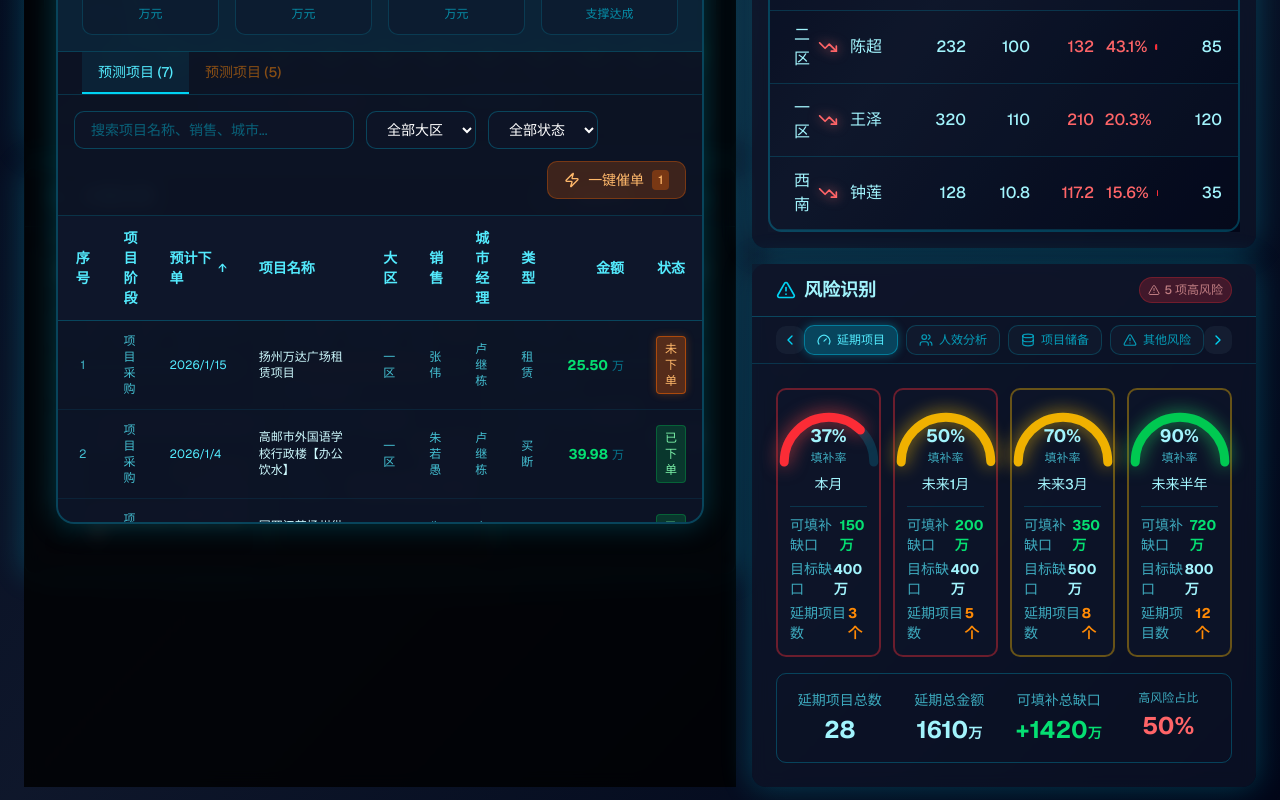
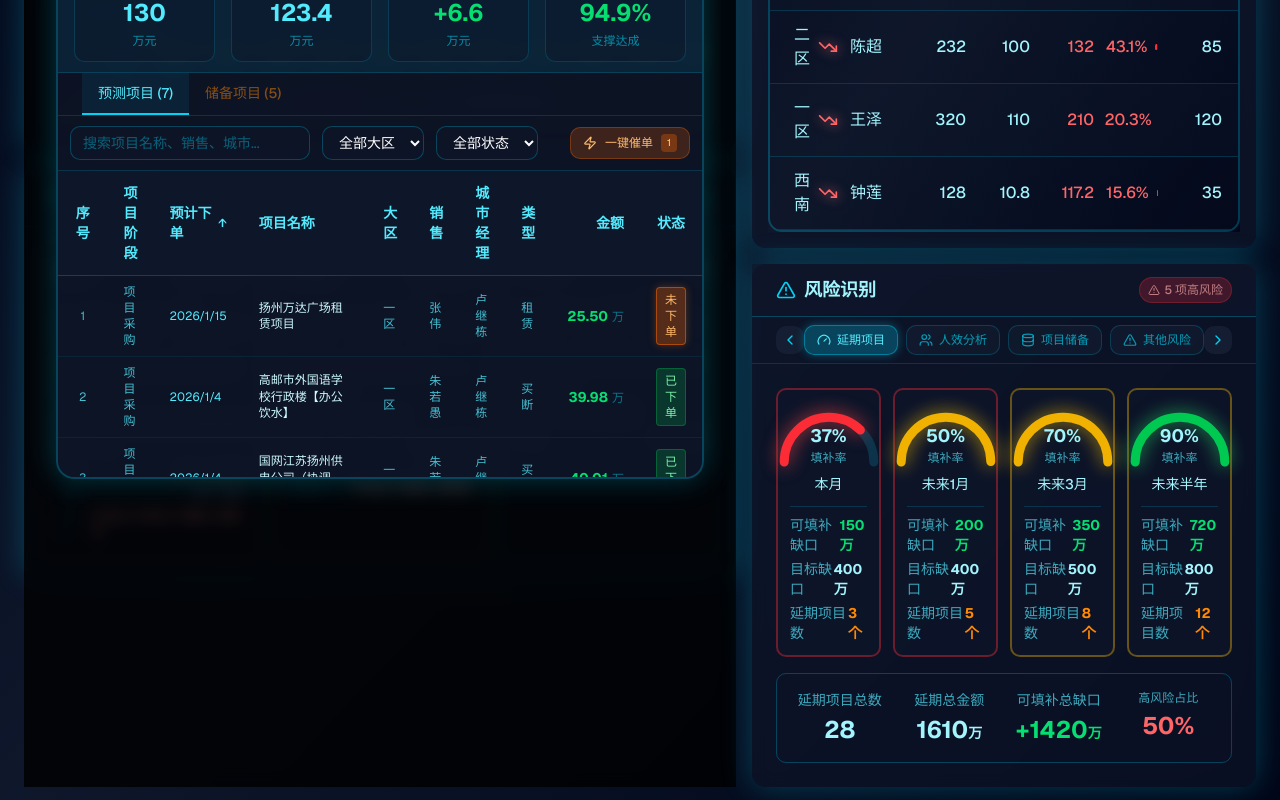
Before and after one commit to navylee1990/coze_jsc, a Next.js app: page /gm in a window 1280 px wide. Both pictures are taken after a click on the element 150 px from the left and 938 px from the top of the page. Shown: the part 538-1338 px from the top of the page. Built offline with nearby package versions, Linux system fonts and the light colour scheme.

Commit message:
refactor: 优化弹窗高度与紧凑度，提升数据浏览体验

```diff
--- a/src/components/FutureSupportAdequacyPanel.tsx
+++ b/src/components/FutureSupportAdequacyPanel.tsx
@@ -2121,7 +2121,7 @@ function ProjectDrillDownModal({
 
       {/* 弹窗内容 - 响应式宽度 */}
       <div className={cn(
-        'relative w-full max-w-5xl mx-2 sm:mx-4 max-h-[90vh] border-2 rounded-2xl overflow-hidden transition-all',
+        'relative w-full max-w-5xl mx-2 sm:mx-4 max-h-[75vh] border-2 rounded-2xl overflow-hidden transition-all',
         theme === 'dashboard'
           ? 'bg-slate-900/80 border-cyan-500/30 shadow-[0_0_30px_rgba(6,182,212,0.3)]'
           : theme === 'dark'
@@ -2130,7 +2130,7 @@ function ProjectDrillDownModal({
       )}>
         {/* 标题栏 */}
         <div className={cn(
-          'flex items-center justify-between px-4 sm:px-6 py-3 sm:py-4 border-b',
+          'flex items-center justify-between px-3 sm:px-4 py-2 sm:py-2.5 border-b',
           theme === 'dashboard'
             ? 'border-cyan-500/30 bg-slate-900/80'
             : theme === 'dark'
@@ -2179,13 +2179,13 @@ function ProjectDrillDownModal({
         {/* 催单提示消息 */}
         {urgeMessage.show && (
           <div className={cn(
-            'mx-6 mt-4 p-3 rounded-lg border flex items-center gap-3 animate-pulse',
+            'mx-3 sm:mx-4 mt-2 sm:mt-3 p-2 rounded-lg border flex items-center gap-2 animate-pulse',
             theme === 'dashboard'
               ? 'bg-orange-500/20 border-orange-500/40 text-orange-300'
               : 'bg-orange-100 border-orange-300 text-orange-800'
           )}>
-            <Zap className={cn('w-5 h-5 flex-shrink-0', theme === 'dashboard' ? 'text-orange-300' : 'text-orange-600')} />
-            <span className="text-sm font-medium">
+            <Zap className={cn('w-4 h-4 flex-shrink-0', theme === 'dashboard' ? 'text-orange-300' : 'text-orange-600')} />
+            <span className="text-xs sm:text-sm font-medium">
               已向【{urgeMessage.projectName}】发送催单提醒
             </span>
           </div>
@@ -2193,7 +2193,7 @@ function ProjectDrillDownModal({
 
         {/* 合计数据栏 - 响应式布局 */}
         <div className={cn(
-          'px-4 sm:px-6 py-3 sm:py-4 border-b',
+          'px-3 sm:px-4 py-2 sm:py-2.5 border-b',
           theme === 'dashboard'
             ? 'border-cyan-500/20 bg-cyan-500/10'
             : theme === 'dark'
@@ -2305,7 +2305,7 @@ function ProjectDrillDownModal({
                     : 'border-transparent text-slate-500 hover:text-slate-700 hover:bg-slate-100'
                 )}
               >
-                预测项目 ({data.excludedProjects.length})
+                储备项目 ({data.excludedProjects.length})
               </button>
             )}
             {data.reserveProjects && data.reserveProjects.length > 0 && (
@@ -2333,7 +2333,7 @@ function ProjectDrillDownModal({
 
           {/* 筛选和搜索区 */}
           <div className={cn(
-            'p-3 sm:p-4 border-b flex flex-wrap gap-2 sm:gap-3 items-center',
+            'px-2 sm:px-3 py-2 sm:py-2.5 border-b flex flex-wrap gap-2 sm:gap-3 items-center',
             theme === 'dashboard' ? 'border-cyan-500/20' : theme === 'dark' ? 'border-slate-700' : 'border-slate-200'
           )}>
             {/* 搜索框 */}
@@ -2343,7 +2343,7 @@ function ProjectDrillDownModal({
               value={searchQuery}
               onChange={(e) => setSearchQuery(e.target.value)}
               className={cn(
-                'px-3 py-1.5 sm:px-4 sm:py-2 text-sm rounded-lg border focus:outline-none focus:ring-2 min-w-[200px] sm:min-w-[280px]',
+                'px-2.5 py-1.5 sm:px-3 sm:py-1.5 text-xs sm:text-sm rounded-lg border focus:outline-none focus:ring-2 min-w-[160px] sm:min-w-[240px]',
                 theme === 'dashboard'
                   ? 'bg-slate-900/50 border-cyan-500/30 text-white placeholder-cyan-400/40 focus:ring-cyan-500 focus:text-cyan-100'
                   : theme === 'dark'
@@ -2357,7 +2357,7 @@ function ProjectDrillDownModal({
               value={filterRegion}
               onChange={(e) => setFilterRegion(e.target.value)}
               className={cn(
-                'px-3 py-1.5 sm:px-4 sm:py-2 text-sm rounded-lg border focus:outline-none focus:ring-2 cursor-pointer',
+                'px-2.5 py-1.5 sm:px-3 sm:py-1.5 text-xs sm:text-sm rounded-lg border focus:outline-none focus:ring-2 cursor-pointer',
                 theme === 'dashboard'
                   ? 'bg-slate-900/50 border-cyan-500/30 text-white focus:ring-cyan-500'
                   : theme === 'dark'
@@ -2376,7 +2376,7 @@ function ProjectDrillDownModal({
               value={filterStatus}
               onChange={(e) => setFilterStatus(e.target.value)}
               className={cn(
-                'px-3 py-1.5 sm:px-4 sm:py-2 text-sm rounded-lg border focus:outline-none focus:ring-2 cursor-pointer',
+                'px-2.5 py-1.5 sm:px-3 sm:py-1.5 text-xs sm:text-sm rounded-lg border focus:outline-none focus:ring-2 cursor-pointer',
                 theme === 'dashboard'
                   ? 'bg-slate-900/50 border-cyan-500/30 text-white focus:ring-cyan-500'
                   : theme === 'dark'
@@ -2421,16 +2421,16 @@ function ProjectDrillDownModal({
                 }, 2000);
               }}
               className={cn(
-                'flex items-center gap-1.5 sm:gap-2 px-3 sm:px-4 py-1.5 sm:py-2 rounded-lg text-xs sm:text-sm font-medium transition-all ml-auto',
+                'flex items-center gap-1.5 sm:gap-2 px-2.5 sm:px-3 py-1.5 rounded-lg text-[10px] sm:text-xs font-medium transition-all ml-auto',
                 theme === 'dashboard'
                   ? 'bg-orange-500/20 border border-orange-500/30 text-orange-300 hover:bg-orange-500/30'
                   : 'bg-orange-100 text-orange-700 hover:bg-orange-200'
               )}
             >
-              <Zap className="w-3.5 h-3.5 sm:w-4 sm:h-4" />
+              <Zap className="w-3 h-3 sm:w-3.5 sm:h-3.5" />
               <span>一键催单</span>
               <span className={cn(
-                'px-1.5 py-0.5 rounded text-[10px] sm:text-xs',
+                'px-1.5 py-0.5 rounded text-[9px] sm:text-[10px]',
                 theme === 'dashboard' ? 'bg-orange-500/30' : 'bg-orange-200'
               )}>
                 {filteredProjects.filter(p =>
@@ -2467,7 +2467,7 @@ function ProjectDrillDownModal({
                   <th
                     onClick={() => handleSort('expectedOrderDate')}
                     className={cn(
-                      'px-3 py-2 sm:px-4 sm:py-3 text-left font-semibold cursor-pointer hover:opacity-80 transition-opacity select-none',
+                      'px-3 py-1.5 sm:px-4 sm:py-2 text-left font-semibold cursor-pointer hover:opacity-80 transition-opacity select-none',
                       theme === 'dashboard' ? 'text-cyan-300' : 'text-slate-700'
                     )}
                   >
@@ -2479,7 +2479,7 @@ function ProjectDrillDownModal({
                     </div>
                   </th>
                   <th className={cn(
-                    'px-3 py-2 sm:px-4 sm:py-3 text-left font-semibold w-48 sm:w-64',
+                    'px-3 py-1.5 sm:px-4 sm:py-2 text-left font-semibold w-48 sm:w-64',
                     theme === 'dashboard' ? 'text-cyan-300' : 'text-slate-700'
                   )}>
                     项目名称
@@ -2487,7 +2487,7 @@ function ProjectDrillDownModal({
                   <th
                     onClick={() => handleSort('region')}
                     className={cn(
-                      'hidden lg:table-cell px-3 py-2 sm:px-4 sm:py-3 text-left font-semibold cursor-pointer hover:opacity-80 transition-opacity select-none',
+                      'hidden lg:table-cell px-3 py-1.5 sm:px-4 sm:py-2 text-left font-semibold cursor-pointer hover:opacity-80 transition-opacity select-none',
                       theme === 'dashboard' ? 'text-cyan-300' : 'text-slate-700'
                     )}
                   >
@@ -2501,7 +2501,7 @@ function ProjectDrillDownModal({
                   <th
                     onClick={() => handleSort('salesEngineer')}
                     className={cn(
-                      'hidden md:table-cell px-3 py-2 sm:px-4 sm:py-3 text-left font-semibold cursor-pointer hover:opacity-80 transition-opacity select-none',
+                      'hidden md:table-cell px-3 py-1.5 sm:px-4 sm:py-2 text-left font-semibold cursor-pointer hover:opacity-80 transition-opacity select-none',
                       theme === 'dashboard' ? 'text-cyan-300' : 'text-slate-700'
                     )}
                   >
@@ -2513,13 +2513,13 @@ function ProjectDrillDownModal({
                     </div>
                   </th>
                   <th className={cn(
-                    'hidden xl:table-cell px-3 py-2 sm:px-4 sm:py-3 text-left font-semibold',
+                    'hidden xl:table-cell px-3 py-1.5 sm:px-4 sm:py-2 text-left font-semibold',
                     theme === 'dashboard' ? 'text-cyan-300' : 'text-slate-700'
                   )}>
                     城市经理
                   </th>
                   <th className={cn(
-                    'hidden md:table-cell px-3 py-2 sm:px-4 sm:py-3 text-left font-semibold',
+                    'hidden md:table-cell px-3 py-1.5 sm:px-4 sm:py-2 text-left font-semibold',
                     theme === 'dashboard' ? 'text-cyan-300' : 'text-slate-700'
                   )}>
                     类型
@@ -2527,7 +2527,7 @@ function ProjectDrillDownModal({
                   <th
                     onClick={() => handleSort('amount')}
                     className={cn(
-                      'px-3 py-2 sm:px-4 sm:py-3 text-right font-semibold cursor-pointer hover:opacity-80 transition-opacity select-none',
+                      'px-3 py-1.5 sm:px-4 sm:py-2 text-right font-semibold cursor-pointer hover:opacity-80 transition-opacity select-none',
                       theme === 'dashboard' ? 'text-cyan-300' : 'text-slate-700'
                     )}
                   >
@@ -2541,7 +2541,7 @@ function ProjectDrillDownModal({
                   <th
                     onClick={() => handleSort('projectStatus')}
                     className={cn(
-                      'px-3 py-2 sm:px-4 sm:py-3 text-center font-semibold cursor-pointer hover:opacity-80 transition-opacity select-none',
+                      'px-3 py-1.5 sm:px-4 sm:py-2 text-center font-semibold cursor-pointer hover:opacity-80 transition-opacity select-none',
                       theme === 'dashboard' ? 'text-cyan-300' : 'text-slate-700'
                     )}
                   >
@@ -2602,7 +2602,7 @@ function ProjectDrillDownModal({
                       >
                         {/* 序号 */}
                         <td className={cn(
-                          'px-3 py-2 sm:px-4 sm:py-3 text-center text-xs',
+                          'px-3 py-1.5 sm:px-4 sm:py-2 text-center text-xs',
                           theme === 'dashboard' ? 'text-cyan-300/80' : 'text-slate-600'
                         )}>
                           {startIndex + index + 1}
@@ -2610,7 +2610,7 @@ function ProjectDrillDownModal({
 
                         {/* 项目阶段 */}
                         <td className={cn(
-                          'px-3 py-2 sm:px-4 sm:py-3 text-xs',
+                          'px-3 py-1.5 sm:px-4 sm:py-2 text-xs',
                           theme === 'dashboard' ? 'text-cyan-300/80' : 'text-slate-600'
                         )}>
                           {project.projectPhase || '项目采购'}
@@ -2618,7 +2618,7 @@ function ProjectDrillDownModal({
 
                         {/* 预计下单时间 */}
                         <td className={cn(
-                          'px-3 py-2 sm:px-4 sm:py-3 text-xs whitespace-nowrap',
+                          'px-3 py-1.5 sm:px-4 sm:py-2 text-xs whitespace-nowrap',
                           theme === 'dashboard' ? 'text-cyan-300' : 'text-slate-700'
                         )}>
                           {project.expectedOrderDate || '-'}
@@ -2626,7 +2626,7 @@ function ProjectDrillDownModal({
 
                         {/* 项目名称 */}
                         <td className={cn(
-                          'px-3 py-2 sm:px-4 sm:py-3 text-xs',
+                          'px-3 py-1.5 sm:px-4 sm:py-2 text-xs',
                           theme === 'dashboard' ? 'text-cyan-100' : 'text-slate-900'
                         )}>
                           <div className={cn(
@@ -2639,7 +2639,7 @@ function ProjectDrillDownModal({
 
                         {/* 大区 */}
                         <td className={cn(
-                          'hidden lg:table-cell px-3 py-2 sm:px-4 sm:py-3 text-xs',
+                          'hidden lg:table-cell px-3 py-1.5 sm:px-4 sm:py-2 text-xs',
                           theme === 'dashboard' ? 'text-cyan-300/80' : 'text-slate-600'
                         )}>
                           {project.region || '-'}
@@ -2647,7 +2647,7 @@ function ProjectDrillDownModal({
 
                         {/* 销售工程师 */}
                         <td className={cn(
-                          'hidden md:table-cell px-3 py-2 sm:px-4 sm:py-3 text-xs',
+                          'hidden md:table-cell px-3 py-1.5 sm:px-4 sm:py-2 text-xs',
                           theme === 'dashboard' ? 'text-cyan-300/80' : 'text-slate-600'
                         )}>
                           {project.salesEngineer || project.salesperson || '-'}
@@ -2663,7 +2663,7 @@ function ProjectDrillDownModal({
 
                         {/* 项目类型 */}
                         <td className={cn(
-                          'hidden md:table-cell px-3 py-2 sm:px-4 sm:py-3 text-xs',
+                          'hidden md:table-cell px-3 py-1.5 sm:px-4 sm:py-2 text-xs',
                           theme === 'dashboard' ? 'text-cyan-300/80' : 'text-slate-600'
                         )}>
                           {project.projectType || '-'}
@@ -2671,7 +2671,7 @@ function ProjectDrillDownModal({
 
                         {/* 订单金额 */}
                         <td className={cn(
-                          'px-3 py-2 sm:px-4 sm:py-3 text-right whitespace-nowrap',
+                          'px-3 py-1.5 sm:px-4 sm:py-2 text-right whitespace-nowrap',
                           theme === 'dashboard' ? 'text-cyan-300' : 'text-slate-900'
                         )}>
                           <span className={cn(
@@ -2686,7 +2686,7 @@ function ProjectDrillDownModal({
                         </td>
 
                         {/* 项目状态 */}
-                        <td className={cn('px-3 py-2 sm:px-4 sm:py-3 text-center')}>
+                        <td className={cn('px-3 py-1.5 sm:px-4 sm:py-2 text-center')}>
                           <span className={cn(
                             'inline-block px-2 py-1 rounded text-[10px] sm:text-xs font-medium border',
                             getStatusColor(project.projectStatus)
@@ -2755,19 +2755,19 @@ function ProjectDrillDownModal({
           {/* 分页 */}
           {totalPages > 1 && (
             <div className={cn(
-              'flex flex-col sm:flex-row items-center justify-between gap-3 sm:gap-0 px-4 sm:px-6 py-3 border-t',
+              'flex flex-col sm:flex-row items-center justify-between gap-2 sm:gap-0 px-3 sm:px-4 py-2 sm:py-2.5 border-t',
               theme === 'dashboard' ? 'border-cyan-500/20' : theme === 'dark' ? 'border-slate-700' : 'border-slate-200'
             )}>
-              <div className={cn('text-xs sm:text-sm', theme === 'dashboard' ? 'text-cyan-400/70' : 'text-slate-600')}>
+              <div className={cn('text-[10px] sm:text-xs', theme === 'dashboard' ? 'text-cyan-400/70' : 'text-slate-600')}>
                 共 {filteredProjects.length} 条，{totalPages} 页
               </div>
-              <div className="flex items-center gap-1 sm:gap-2">
+              <div className="flex items-center gap-1 sm:gap-1.5">
                 {/* 首页 */}
                 <button
                   onClick={() => setCurrentPage(1)}
                   disabled={currentPage === 1}
                   className={cn(
-                    'px-2 py-1 rounded text-xs font-medium transition-all disabled:opacity-50 disabled:cursor-not-allowed',
+                    'px-1.5 py-0.5 rounded text-[10px] font-medium transition-all disabled:opacity-50 disabled:cursor-not-allowed',
                     theme === 'dashboard'
                       ? 'bg-cyan-500/20 border border-cyan-500/30 text-cyan-300 hover:bg-cyan-500/30'
                       : 'bg-slate-200 text-slate-700 hover:bg-slate-300'
@@ -2781,7 +2781,7 @@ function ProjectDrillDownModal({
                   onClick={() => setCurrentPage(prev => Math.max(1, prev - 1))}
                   disabled={currentPage === 1}
                   className={cn(
-                    'px-2 sm:px-3 py-1 rounded text-xs sm:text-sm font-medium transition-all disabled:opacity-50 disabled:cursor-not-allowed',
+                    'px-2 sm:px-2.5 py-0.5 rounded text-[10px] sm:text-xs font-medium transition-all disabled:opacity-50 disabled:cursor-not-allowed',
                     theme === 'dashboard'
                       ? 'bg-cyan-500/20 border border-cyan-500/30 text-cyan-300 hover:bg-cyan-500/30'
                       : 'bg-slate-200 text-slate-700 hover:bg-slate-300'
@@ -2826,7 +2826,7 @@ function ProjectDrillDownModal({
                           key={1}
                           onClick={() => setCurrentPage(1)}
                           className={cn(
-                            'px-2 py-1 rounded text-xs font-medium transition-all',
+                            'px-2 sm:px-2.5 py-0.5 rounded text-[10px] sm:text-xs font-medium transition-all',
                             currentPage === 1
                               ? theme === 'dashboard'
                                 ? 'bg-cyan-500 text-white'
@@ -2844,7 +2844,7 @@ function ProjectDrillDownModal({
                       if (currentPage > 3) {
                         pages.push(
                           <span key="ellipsis1" className={cn(
-                            'px-2 py-1 text-xs',
+                            'px-2 py-0.5 text-[10px]',
                             theme === 'dashboard' ? 'text-cyan-400/50' : 'text-slate-400'
                           )}>
                             ...
@@ -2861,7 +2861,7 @@ function ProjectDrillDownModal({
                             key={i}
                             onClick={() => setCurrentPage(i)}
                             className={cn(
-                              'px-2 py-1 rounded text-xs font-medium transition-all',
+                              'px-2 sm:px-2.5 py-0.5 rounded text-[10px] sm:text-xs font-medium transition-all',
                               currentPage === i
                                 ? theme === 'dashboard'
                                   ? 'bg-cyan-500 text-white'
@@ -2880,7 +2880,7 @@ function ProjectDrillDownModal({
                       if (currentPage < totalPages - 2) {
                         pages.push(
                           <span key="ellipsis2" className={cn(
-                            'px-2 py-1 text-xs',
+                            'px-2 py-0.5 text-[10px]',
                             theme === 'dashboard' ? 'text-cyan-400/50' : 'text-slate-400'
                           )}>
                             ...
@@ -2894,7 +2894,7 @@ function ProjectDrillDownModal({
                           key={totalPages}
                           onClick={() => setCurrentPage(totalPages)}
                           className={cn(
-                            'px-2 py-1 rounded text-xs font-medium transition-all',
+                            'px-2 sm:px-2.5 py-0.5 rounded text-[10px] sm:text-xs font-medium transition-all',
                             currentPage === totalPages
                               ? theme === 'dashboard'
                                 ? 'bg-cyan-500 text-white'
@@ -2917,7 +2917,7 @@ function ProjectDrillDownModal({
                   onClick={() => setCurrentPage(prev => Math.min(totalPages, prev + 1))}
                   disabled={currentPage === totalPages}
                   className={cn(
-                    'px-2 sm:px-3 py-1 rounded text-xs sm:text-sm font-medium transition-all disabled:opacity-50 disabled:cursor-not-allowed',
+                    'px-2 sm:px-2.5 py-0.5 rounded text-[10px] sm:text-xs font-medium transition-all disabled:opacity-50 disabled:cursor-not-allowed',
                     theme === 'dashboard'
                       ? 'bg-cyan-500/20 border border-cyan-500/30 text-cyan-300 hover:bg-cyan-500/30'
                       : 'bg-slate-200 text-slate-700 hover:bg-slate-300'
@@ -2930,7 +2930,7 @@ function ProjectDrillDownModal({
                   onClick={() => setCurrentPage(totalPages)}
                   disabled={currentPage === totalPages}
                   className={cn(
-                    'px-2 py-1 rounded text-xs font-medium transition-all disabled:opacity-50 disabled:cursor-not-allowed',
+                    'px-1.5 py-0.5 rounded text-[10px] font-medium transition-all disabled:opacity-50 disabled:cursor-not-allowed',
                     theme === 'dashboard'
                       ? 'bg-cyan-500/20 border border-cyan-500/30 text-cyan-300 hover:bg-cyan-500/30'
                       : 'bg-slate-200 text-slate-700 hover:bg-slate-300'
@@ -2942,7 +2942,7 @@ function ProjectDrillDownModal({
 
                 {/* 跳转 */}
                 <div className="flex items-center gap-1 ml-2">
-                  <span className={cn('text-xs', theme === 'dashboard' ? 'text-cyan-400/70' : 'text-slate-600')}>
+                  <span className={cn('text-[10px]', theme === 'dashboard' ? 'text-cyan-400/70' : 'text-slate-600')}>
                     跳转
                   </span>
                   <input
@@ -2958,7 +2958,7 @@ function ProjectDrillDownModal({
                       }
                     }}
                     className={cn(
-                      'w-12 px-2 py-1 text-xs rounded border text-center focus:outline-none focus:ring-2',
+                      'w-10 sm:w-12 px-1.5 sm:px-2 py-0.5 text-[10px] sm:text-xs rounded border text-center focus:outline-none focus:ring-2',
                       theme === 'dashboard'
                         ? 'bg-slate-900/50 border-cyan-500/30 text-white focus:ring-cyan-500'
                         : theme === 'dark'
```
